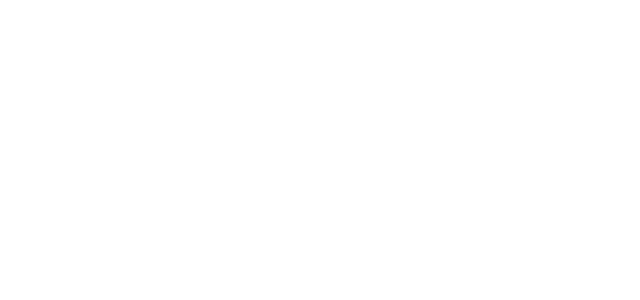
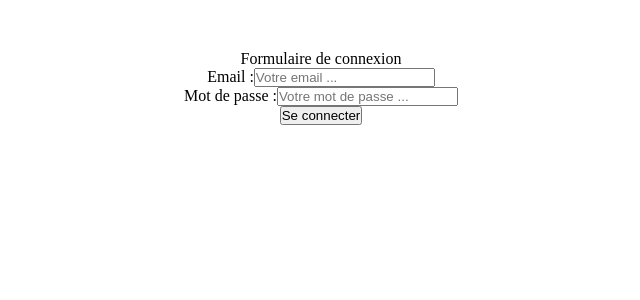
Before and after one commit to david-backup/projet-pro-david, a React (Vite) app in the folder frontend/: page /login in a window 1280 px wide. Shown: the top 300 px of the page, without its empty margins (319-959 px from the left). Built offline with nearby package versions, Linux system fonts and the light colour scheme.

Commit message:
mise en place de la page login avec le formulaire, sais le style

```diff
--- /dev/null
+++ b/frontend/src/components/Button.jsx
@@ -0,0 +1,18 @@
+import PropTypes from "prop-types";
+
+const Button = ({ type, className, text, disabled }) => {
+  return (
+    <button type={type} className={className} disabled={disabled}>
+      {text}
+    </button>
+  );
+};
+
+Button.propTypes = {
+  type: PropTypes.string.isRequired,
+  className: PropTypes.string.isRequired,
+  text: PropTypes.string.isRequired,
+  disabled: PropTypes.bool,
+};
+
+export default Button;
--- /dev/null
+++ b/frontend/src/components/FormLogin.jsx
@@ -0,0 +1,51 @@
+import { useState } from "react";
+import { Link } from "react-router-dom";
+import Label from "../components/Label";
+import Input from "../components/Input";
+import Button from "../components/Button";
+
+const FormLogin = () => {
+  const [email, setEmail] = useState("");
+  const [password, setPassword] = useState("");
+
+  const handleSubmit = async (e) => {
+    e.preventDefault();
+  };
+  return (
+    <div className="login_form">
+      <form onSubmit={handleSubmit}>
+        <div className="login_form_connexion">
+          <Label htmlFor={"email"} text={"Email :"}></Label>
+          <Input
+            type={"text"}
+            id={"email"}
+            name={"email"}
+            placeholder={"Votre email ..."}
+            required={true}
+            onChange={(e) => setEmail(e.target.value)}
+          />
+        </div>
+        <div className="login_form_connexion">
+          <Label htmlFor={"password"} text={"Mot de passe :"}></Label>
+          <Input
+            type={"password"}
+            id={"password"}
+            name={"password"}
+            placeholder={"Votre mot de passe ..."}
+            required={true}
+            onChange={(e) => setPassword(e.target.value)}
+          />
+        </div>
+        <Link to="/">
+          <Button
+            type={"submit"}
+            className={"login_btn button"}
+            text={"Se connecter"}
+          />
+        </Link>
+      </form>
+    </div>
+  );
+};
+
+export default FormLogin;
--- a/frontend/src/main.scss
+++ b/frontend/src/main.scss
@@ -7,3 +7,5 @@
 @use "./sass/layout/Header";
 @use "./sass/layout/Label";
 @use "./sass/layout/Input";
+@use "./sass/layout/Button";
+@use "./sass/components/FormLogin";
--- a/frontend/src/pages/LoginPage.jsx
+++ b/frontend/src/pages/LoginPage.jsx
@@ -1,9 +1,12 @@
-import React from "react";
+import FormLogin from "../components/FormLogin";
 
 const LoginPage = () => {
   return (
     <main>
-      <section></section>
+      <section>
+        <h1>Formulaire de connexion</h1>
+        <FormLogin />
+      </section>
     </main>
   );
 };
--- /dev/null
+++ b/frontend/src/sass/components/FormLogin.scss
@@ -0,0 +1,2 @@
+@import "../utils/Mixins.scss";
+@import "../utils/Variables.scss";
--- /dev/null
+++ b/frontend/src/sass/layout/Button.scss
@@ -0,0 +1,2 @@
+@import "../utils/Mixins.scss";
+@import "../utils/Variables.scss";
```
